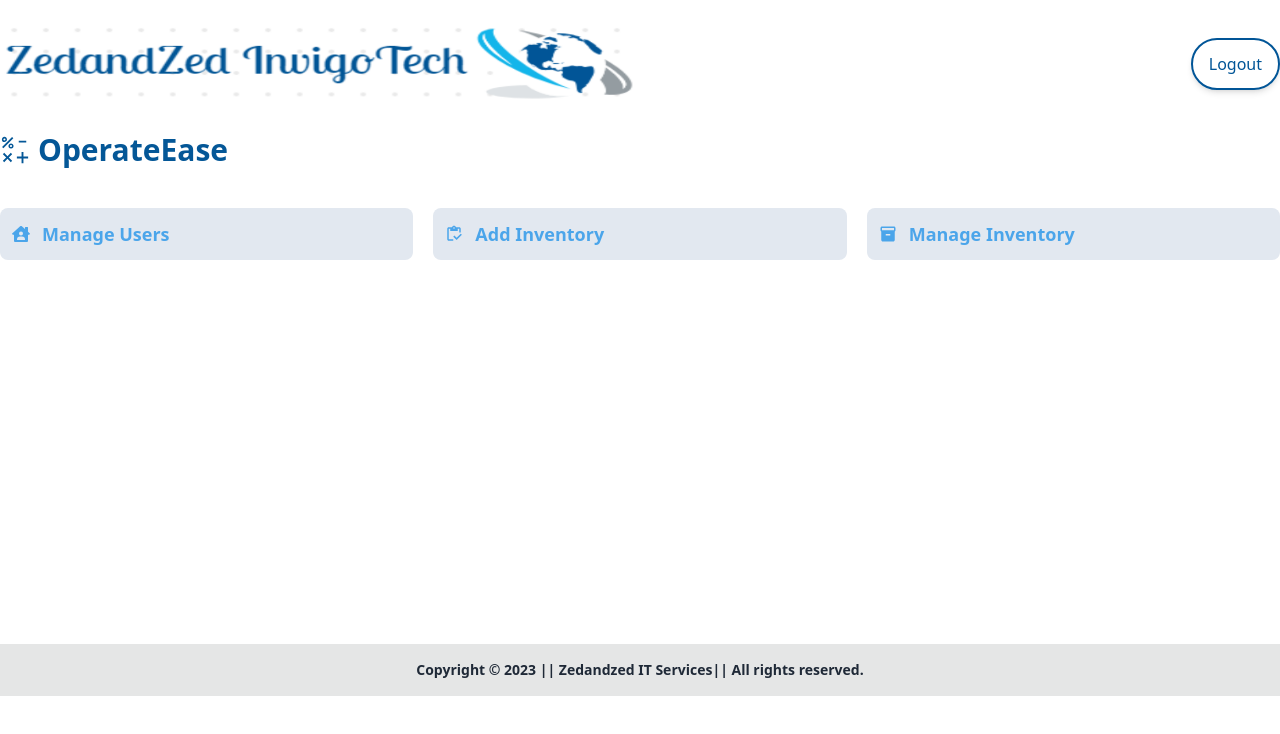
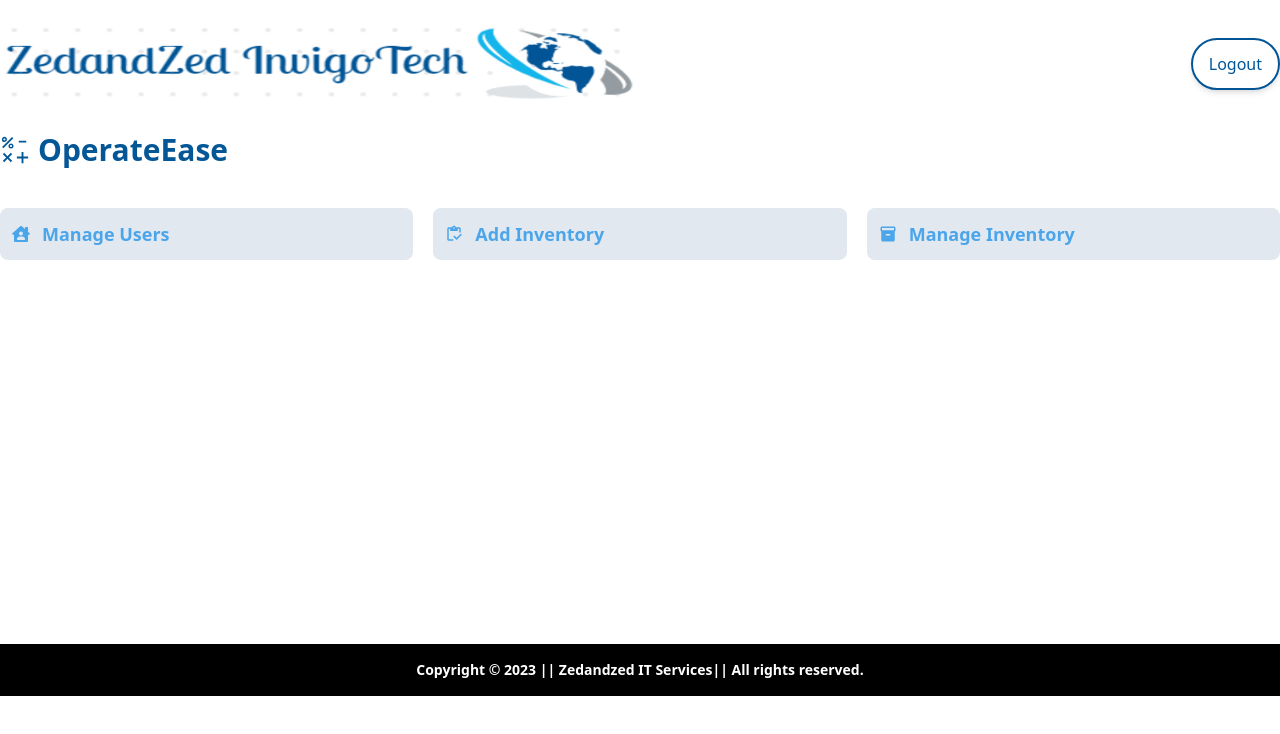
Before and after one commit to imtiaz-ahmmed/ZedandZed-Invigo-Tech-client, a React (Vite) app: page / in a window 1280 px wide. Shown: the top 734 px of the page. Built offline with nearby package versions, Linux system fonts and the light colour scheme; no server answers; sample sign-in values are in the browser's storage.

Commit message:
Footer modified

```diff
--- a/src/Shared/Footer/Footer.jsx
+++ b/src/Shared/Footer/Footer.jsx
@@ -1,6 +1,6 @@
 const Footer = () => {
   return (
-    <footer className="footer font-bold footer-center p-4 bg-base-300 text-base-content mt-56 md:mt-96">
+    <footer className="footer font-bold footer-center p-4 bg-black text-white text-base-content mt-56 md:mt-96">
       <aside>
         Copyright &copy; {new Date().getFullYear()} || Zedandzed IT Services||
         All rights reserved.
```
